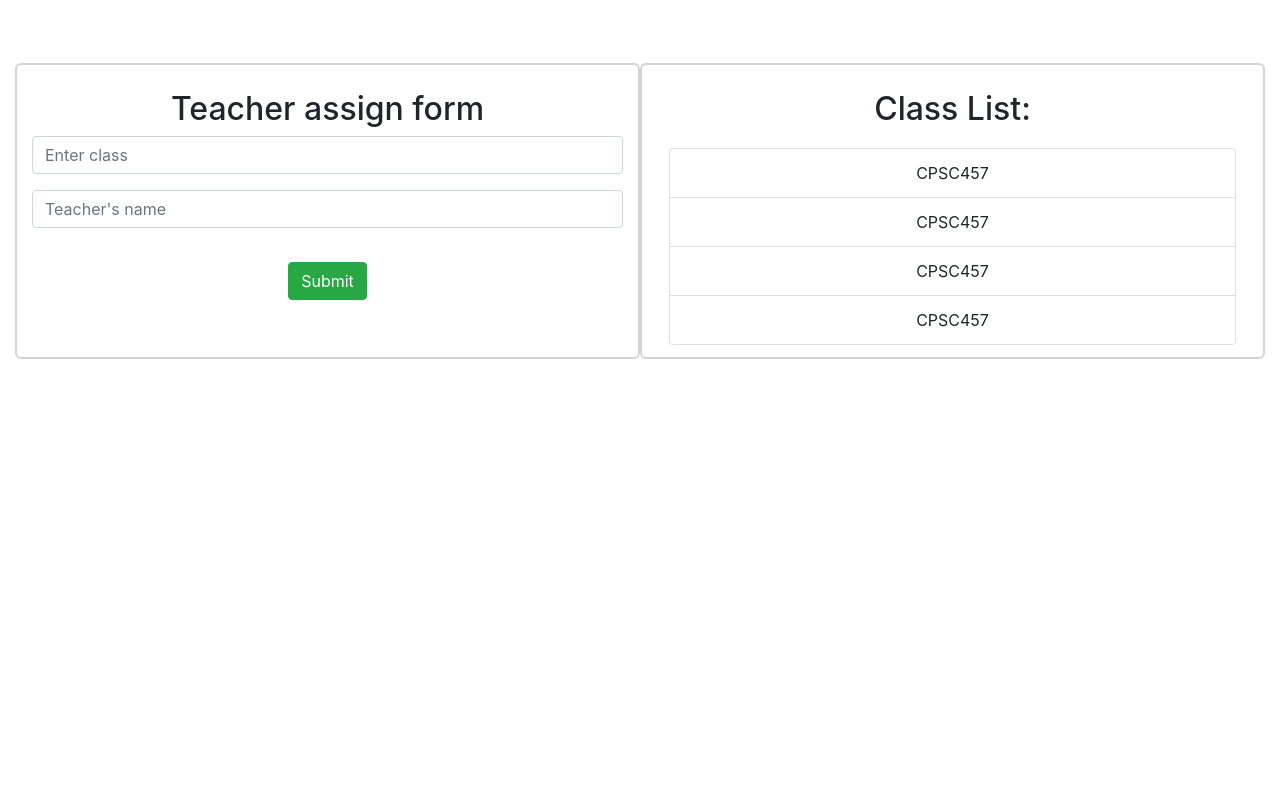
After one commit to MattDerka/CPSC471-Atten-done, a PHP site: page /school.php in a window 1280 px wide. The commit adds this page. Run offline with PHP 8.4, Linux system fonts and the light colour scheme.

Commit message:
Changed App.css and added school.php, every other file is a little messed up so dont try it lol

```diff
--- a/App.css
+++ b/App.css
@@ -3,6 +3,25 @@
 }
 h4{
     color:white!important;
+}
+ul{
+    list-style: none;
+    padding:2%!important;
+}
+.school-container{
+    display: flex;
+    flex-direction: row;
+
+
+
+}
+.school-sub-container{
+     margin: 5% 2%;
+    width:70%!important;
+    border-radius: 6px;
+    border:2px solid lightgrey;
+    padding: 2% 5% 0 5%;
+    flex-grow: 1;
 }
 .App-logo {
   animation: App-logo-spin infinite 20s linear;
--- a/config.php
+++ b/config.php
@@ -1,5 +1,5 @@
 <?php
-    define('DB_SERVER', 'localhost');
+    define('DB_SERVER', 'localhost:3306');
     define('DB_USERNAME', 'root');
     define('DB_PASSWORD', '');
     define('DB_DATABASE', 'atten-done');
--- a/index.php
+++ b/index.php
@@ -2,7 +2,7 @@
   include("config.php");
   session_start();
 
-  if($_SERVER["REQUEST_METHOD"] == "POST") {
+  if($_SERVER["REQUEST_METHOD"] === "POST") {
     $nm = mysqli_real_escape_string($db, $_POST['username']);
     $pass = mysqli_real_escape_string($db, $_POST['password']);
 
--- /dev/null
+++ b/school.php
@@ -0,0 +1,44 @@
+<html lang="en" dir="ltr">
+  <head>
+
+    <meta charset="utf-8">
+    <title>School page</title>
+     <link rel="stylesheet" href="App.css">
+     <link rel="stylesheet" href="https://maxcdn.bootstrapcdn.com/bootstrap/4.0.0/css/bootstrap.min.css" integrity="sha384-Gn5384xqQ1aoWXA+058RXPxPg6fy4IWvTNh0E263XmFcJlSAwiGgFAW/dAiS6JXm" crossorigin="anonymous">
+  </head>
+  <body>
+    <div class="App">
+      <div class="container-fluid school-container">
+       <div class="container school-sub-container">
+         <form action="" method="POST">
+          <h2>Teacher assign form</h2>
+          <div>
+            <div class="form-group">
+          <input class="form-control" type="text" name="class" placeholder="Enter class"></input></div>
+             <div class="form-group">
+
+          <input class="form-control" type="text" placeholder="Teacher's name"></input></div>
+
+        <button class="btn btn-success " type="submit">Submit</button>
+
+           </form></div>
+       </div>
+      <div class="container school-sub-container">
+         <h2>Class List: </h2>
+         <div class="innerTextField">
+           <ul class="list-group">
+             <li class="list-group-item">CPSC457</li>
+             <li class="list-group-item">CPSC457</li>
+             <li class="list-group-item">CPSC457</li>
+             <li class="list-group-item">CPSC457</li>
+           </ul>
+         </div>
+       </div>
+     </div>
+
+
+    </div>
+   </div>
+ </div>
+  </body>
+</html>
```
